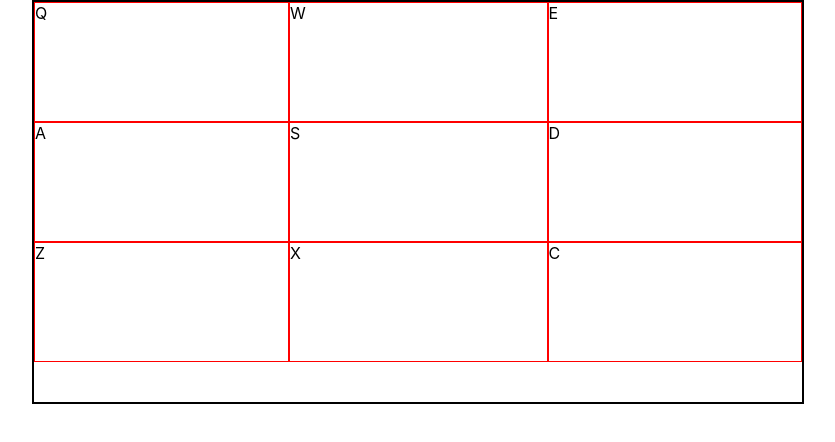
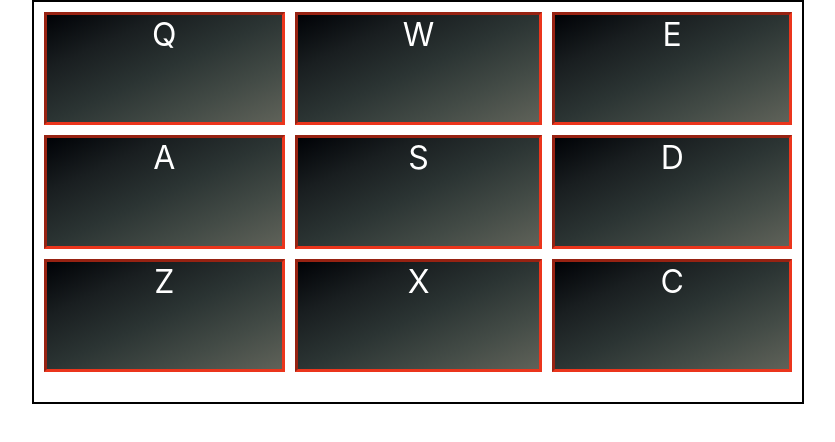
Before and after one commit to ninebarb4/drum-machine, a React (Create React App) app: page / in a window 1280 px wide. Shown: the top 442 px of the page, without its empty margins (222-1057 px from the left). Built offline with nearby package versions, Linux system fonts and the light colour scheme.

Commit message:
add styling to drum pad and center chars horizontally

```diff
--- a/src/drumPad.css
+++ b/src/drumPad.css
@@ -1,9 +1,15 @@
 #drum-pad-wrapper {
     display: grid;
     grid-template-columns: auto auto auto;
+    grid-gap: 10px;
     height: 90%;
+    padding: 10px;
 }
 
 .drum-pad {
-    border: solid red 1px;
+    border: 3px inset #eb351c;
+    text-align: center;
+    font-size: 2rem;
+    background-image: linear-gradient(to right bottom, #000206, #191e20, #2b3433, #434b46, #5f6259);
+    color: white;
 }
```
